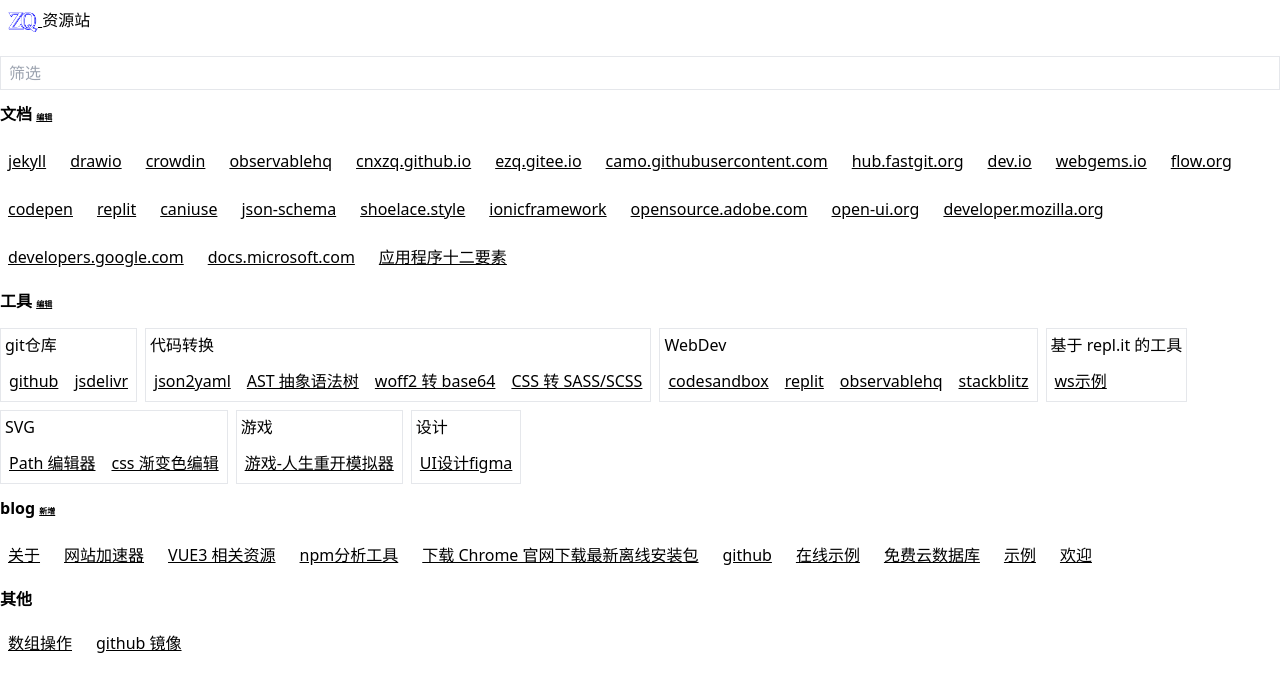
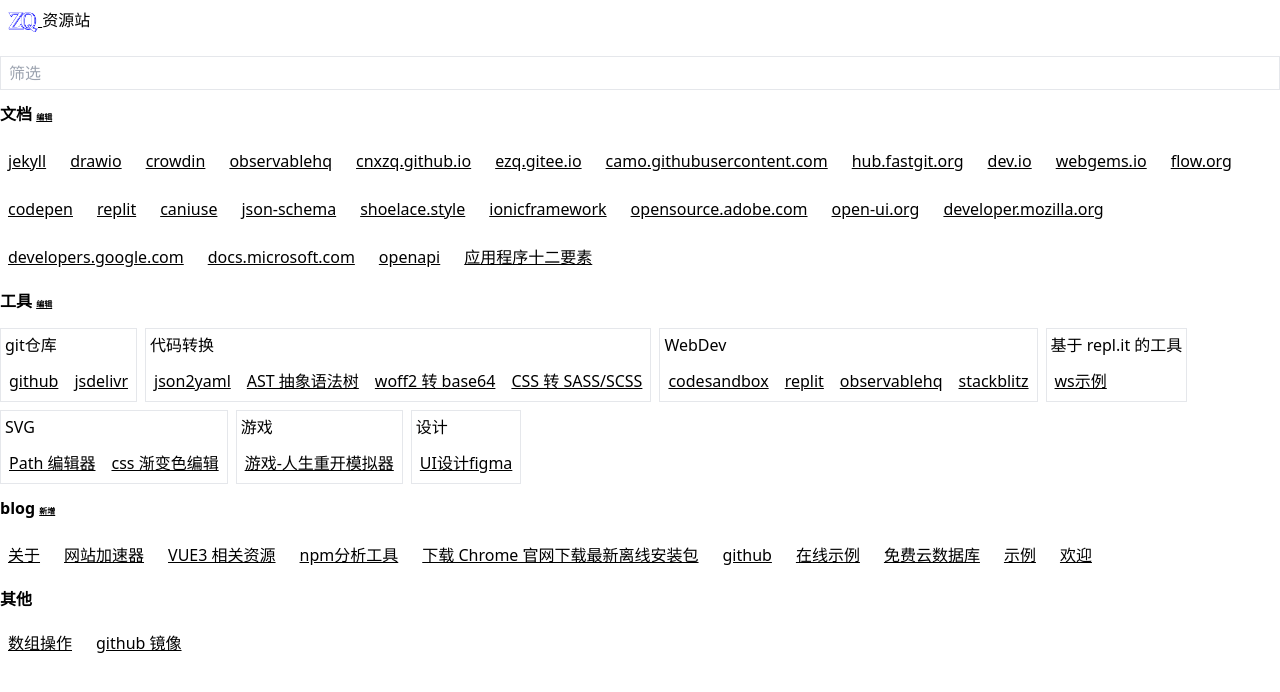
Before and after one commit to oft/oft.github.io, a Jekyll site: the page built from index.html, in a window 1280 px wide. Shown: the top 692 px of the page. Built offline with Jekyll 4.4.1, drawn with Linux system fonts in a browser that asks for light colours; nearby versions of some CDN libraries.

Commit message:
Update link.yml

```diff
--- a/_data/link.yml
+++ b/_data/link.yml
@@ -43,5 +43,7 @@
   title: developers.google.com
 - url: https://docs.microsoft.com/zh-cn/windows/apps/design/
   title: docs.microsoft.com
+- url: https://www.openapis.org/
+  title: openapi
 - url: https://12factor.net/zh_cn/
   title: 应用程序十二要素
```
